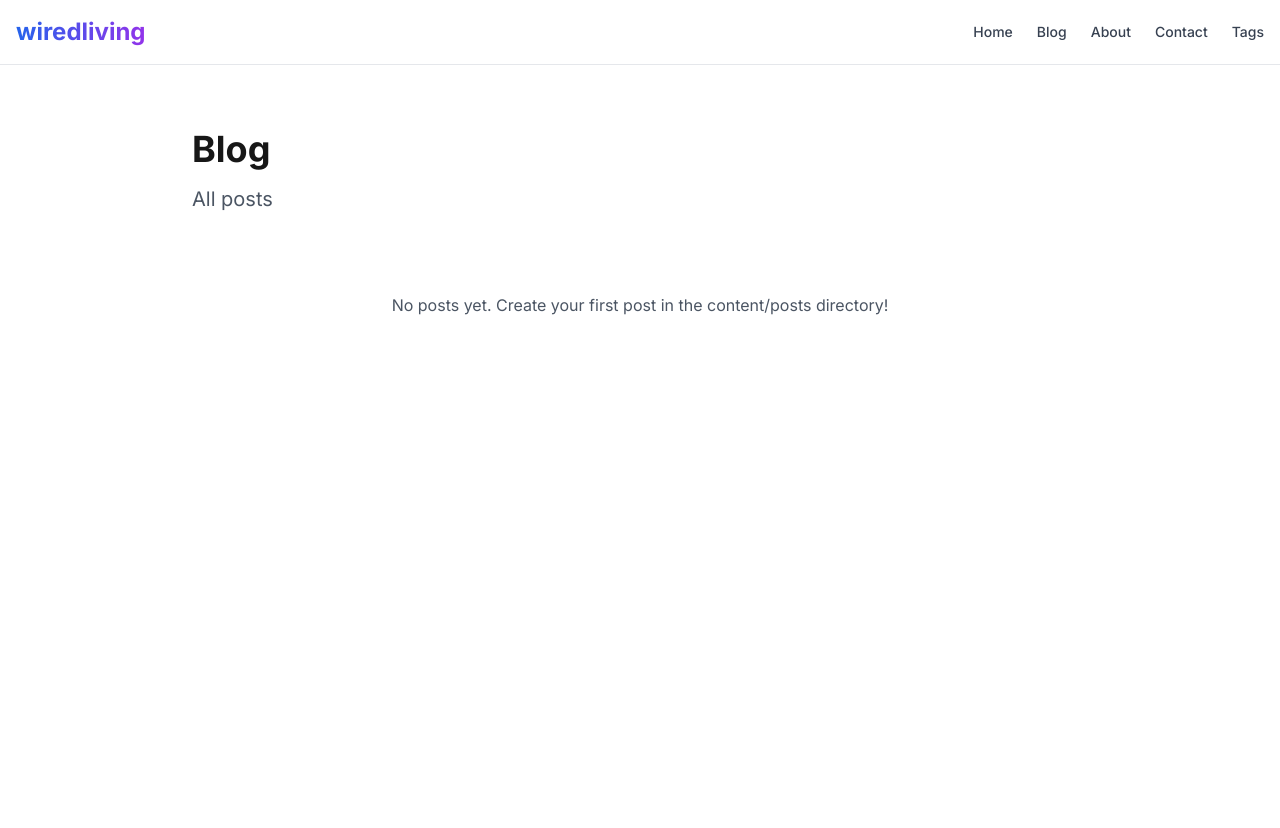
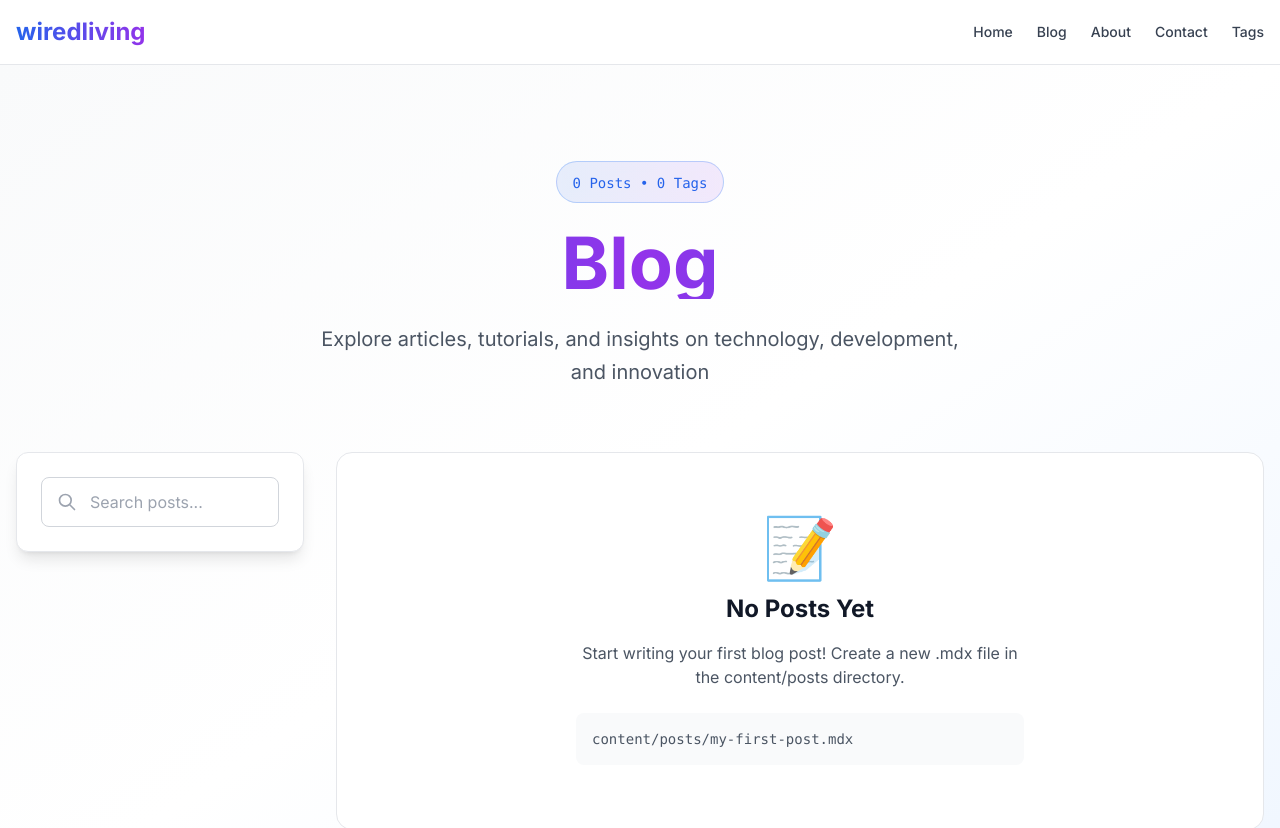
Before and after one commit to melloom/WiredLiving, a Next.js app: page /blog in a window 1280 px wide. Shown: the top 828 px of the page. Built offline with nearby package versions, Linux system fonts and the light colour scheme.

Commit message:
Redesign blog page with modern layout, featured post, filters, sidebar, and comprehensive SEO

```diff
--- a/app/blog/page.tsx
+++ b/app/blog/page.tsx
@@ -3,23 +3,52 @@ import Link from 'next/link';
 import { getAllPosts, getAllTags } from '@/lib/mdx';
 import { formatDate } from '@/lib/utils';
 import { siteConfig } from '@/config/site';
+import { PostCard } from '@/components/post-card';
+import { BlogFilters } from '@/components/blog-filters';
 
 export const metadata: Metadata = {
-  title: 'Blog',
-  description: 'Browse all blog posts and articles on ' + siteConfig.name,
+  title: 'Blog | All Posts & Articles',
+  description: `Browse all blog posts, articles, and tutorials on ${siteConfig.name}. Discover insights on technology, development, and innovation.`,
+  keywords: [
+    'Blog',
+    'Articles',
+    'Posts',
+    'Tutorials',
+    'Technology Blog',
+    'Development Blog',
+    'Tech Articles',
+    siteConfig.name,
+  ],
   openGraph: {
     title: `Blog | ${siteConfig.name}`,
-    description: 'Browse all blog posts and articles',
-    url: `${siteConfig.url}/blog`,
+    description: `Browse all blog posts, articles, and tutorials on ${siteConfig.name}.`,
+    ...(siteConfig.url && { url: `${siteConfig.url}/blog` }),
     siteName: siteConfig.name,
+    type: 'website',
+    images: [
+      {
+        url: siteConfig.ogImage || '/og-image.jpg',
+        width: 1200,
+        height: 630,
+        alt: 'Blog Page',
+      },
+    ],
+    locale: 'en_US',
   },
   twitter: {
     card: 'summary_large_image',
     title: `Blog | ${siteConfig.name}`,
-    description: 'Browse all blog posts and articles',
+    description: `Browse all blog posts, articles, and tutorials on ${siteConfig.name}.`,
+    images: [siteConfig.ogImage || '/og-image.jpg'],
   },
+  ...(siteConfig.url && {
     alternates: {
       canonical: `${siteConfig.url}/blog`,
+    },
+  }),
+  robots: {
+    index: true,
+    follow: true,
   },
 };
 
@@ -27,81 +56,165 @@ export default function BlogPage() {
   const posts = getAllPosts();
   const tags = getAllTags();
 
+  // Get featured post (most recent)
+  const featuredPost = posts[0];
+  const otherPosts = posts.slice(1);
+
+  // Create structured data
+  const blogPageSchema: Record<string, unknown> = {
+    '@context': 'https://schema.org',
+    '@type': 'Blog',
+    name: `Blog | ${siteConfig.name}`,
+    description: `Browse all blog posts, articles, and tutorials on ${siteConfig.name}`,
+    ...(siteConfig.url && { url: `${siteConfig.url}/blog` }),
+    blogPost: posts.slice(0, 10).map((post) => ({
+      '@type': 'BlogPosting',
+      headline: post.title,
+      description: post.description,
+      datePublished: post.date,
+      author: {
+        '@type': 'Person',
+        name: post.author,
+      },
+      ...(siteConfig.url && { url: `${siteConfig.url}/blog/${post.slug}` }),
+    })),
+  };
+
   return (
-    <main className="min-h-screen">
-      <div className="container mx-auto px-4 py-16">
-        <div className="max-w-4xl mx-auto">
-          <h1 className="text-4xl font-bold mb-4">Blog</h1>
-          <p className="text-xl text-gray-600 dark:text-gray-400 mb-8">
-            All posts
+    <>
+      <script
+        type="application/ld+json"
+        dangerouslySetInnerHTML={{ __html: JSON.stringify(blogPageSchema) }}
+      />
+      <main className="min-h-screen bg-gradient-to-br from-gray-50 via-white to-blue-50 dark:from-gray-950 dark:via-gray-900 dark:to-gray-950">
+        <div className="container mx-auto px-4 py-16 md:py-24">
+          <div className="max-w-7xl mx-auto">
+            {/* Hero Section */}
+            <div className="text-center mb-16">
+              <div className="inline-block mb-6">
+                <div className="px-4 py-2 bg-gradient-to-r from-blue-600/10 to-purple-600/10 dark:from-blue-600/20 dark:to-purple-600/20 backdrop-blur-sm border border-blue-500/30 dark:border-blue-400/30 rounded-full">
+                  <span className="text-sm font-mono text-blue-600 dark:text-blue-400">
+                    {posts.length} {posts.length === 1 ? 'Post' : 'Posts'} • {tags.length} {tags.length === 1 ? 'Tag' : 'Tags'}
+                  </span>
+                </div>
+              </div>
+              <h1 className="text-5xl md:text-6xl lg:text-7xl font-bold mb-6 bg-gradient-to-r from-blue-600 via-purple-600 to-blue-600 bg-clip-text text-transparent">
+                Blog
+              </h1>
+              <p className="text-xl text-gray-600 dark:text-gray-400 max-w-2xl mx-auto leading-relaxed">
+                Explore articles, tutorials, and insights on technology, development, and innovation
               </p>
+            </div>
 
+            {/* Featured Post */}
+            {featuredPost && (
+              <section className="mb-16">
+                <div className="flex items-center gap-3 mb-6">
+                  <div className="p-2 bg-yellow-100 dark:bg-yellow-900/30 rounded-lg">
+                    <svg className="w-6 h-6 text-yellow-600 dark:text-yellow-400" fill="none" stroke="currentColor" viewBox="0 0 24 24">
+                      <path strokeLinecap="round" strokeLinejoin="round" strokeWidth={2} d="M11.049 2.927c.3-.921 1.603-.921 1.902 0l1.519 4.674a1 1 0 00.95.69h4.915c.969 0 1.371 1.24.588 1.81l-3.976 2.888a1 1 0 00-.363 1.118l1.518 4.674c.3.922-.755 1.688-1.538 1.118l-3.976-2.888a1 1 0 00-1.176 0l-3.976 2.888c-.783.57-1.838-.197-1.538-1.118l1.518-4.674a1 1 0 00-.363-1.118l-3.976-2.888c-.784-.57-.38-1.81.588-1.81h4.914a1 1 0 00.951-.69l1.519-4.674z" />
+                    </svg>
+                  </div>
+                  <h2 className="text-3xl font-bold text-gray-900 dark:text-gray-100">
+                    Featured Post
+                  </h2>
+                </div>
+                <div className="bg-white dark:bg-gray-900 rounded-2xl p-8 border border-gray-200 dark:border-gray-800 shadow-lg hover:shadow-xl transition-shadow">
+                  <PostCard post={featuredPost} featured />
+                </div>
+              </section>
+            )}
+
+            {/* Filters and Posts Grid */}
+            <div className="grid lg:grid-cols-4 gap-8">
+              {/* Sidebar with Filters */}
+              <aside className="lg:col-span-1">
+                <div className="bg-white dark:bg-gray-900 rounded-xl p-6 border border-gray-200 dark:border-gray-800 shadow-lg sticky top-24">
+                  <BlogFilters tags={tags} />
+                </div>
+              </aside>
+
+              {/* Posts Grid */}
+              <div className="lg:col-span-3">
+                {posts.length === 0 ? (
+                  <div className="text-center py-16 bg-white dark:bg-gray-900 rounded-2xl border border-gray-200 dark:border-gray-800">
+                    <div className="text-6xl mb-4">📝</div>
+                    <h2 className="text-2xl font-bold mb-4 text-gray-900 dark:text-gray-100">
+                      No Posts Yet
+                    </h2>
+                    <p className="text-gray-600 dark:text-gray-400 mb-6 max-w-md mx-auto">
+                      Start writing your first blog post! Create a new .mdx file in the content/posts directory.
+                    </p>
+                    <div className="bg-gray-50 dark:bg-gray-800 rounded-lg p-4 max-w-md mx-auto text-left">
+                      <p className="text-sm text-gray-600 dark:text-gray-400 font-mono">
+                        content/posts/my-first-post.mdx
+                      </p>
+                    </div>
+                  </div>
+                ) : (
+                  <>
+                    {otherPosts.length > 0 && (
+                      <div className="mb-6">
+                        <h2 className="text-2xl font-bold text-gray-900 dark:text-gray-100 mb-2">
+                          All Posts
+                        </h2>
+                        <p className="text-gray-600 dark:text-gray-400">
+                          {otherPosts.length} {otherPosts.length === 1 ? 'post' : 'posts'} to explore
+                        </p>
+                      </div>
+                    )}
+
+                    <div className="grid md:grid-cols-2 gap-6">
+                      {otherPosts.map((post) => (
+                        <PostCard key={post.slug} post={post} />
+                      ))}
+                    </div>
+
+                    {/* Empty state if no other posts */}
+                    {otherPosts.length === 0 && featuredPost && (
+                      <div className="text-center py-12 bg-white dark:bg-gray-900 rounded-xl border border-gray-200 dark:border-gray-800">
+                        <p className="text-gray-600 dark:text-gray-400">
+                          Check back soon for more posts!
+                        </p>
+                      </div>
+                    )}
+                  </>
+                )}
+              </div>
+            </div>
+
+            {/* Quick Links */}
             {tags.length > 0 && (
-            <div className="mb-8">
-              <h2 className="text-lg font-semibold mb-4">Tags</h2>
-              <div className="flex flex-wrap gap-2">
-                {tags.map((tag) => (
+              <section className="mt-16">
+                <div className="bg-gradient-to-br from-blue-50 to-purple-50 dark:from-gray-900 dark:to-gray-800 rounded-2xl p-8 border border-blue-200 dark:border-blue-800">
+                  <h2 className="text-2xl font-bold mb-6 text-gray-900 dark:text-gray-100">
+                    Explore by Topic
+                  </h2>
+                  <div className="flex flex-wrap gap-3">
+                    {tags.slice(0, 10).map((tag) => (
                       <Link
                         key={tag}
-                    href={`/blog/tag/${tag}`}
-                    className="px-3 py-1 bg-gray-100 dark:bg-gray-800 rounded-full text-sm hover:bg-gray-200 dark:hover:bg-gray-700 transition-colors"
+                        href={`/blog/tag/${encodeURIComponent(tag)}`}
+                        className="px-4 py-2 bg-white dark:bg-gray-800 text-gray-900 dark:text-gray-100 rounded-full border border-gray-200 dark:border-gray-700 hover:border-blue-500 dark:hover:border-blue-500 hover:bg-blue-50 dark:hover:bg-blue-900/20 transition-all"
                       >
                         {tag}
                       </Link>
                     ))}
+                    {tags.length > 10 && (
+                      <Link
+                        href="/tags"
+                        className="px-4 py-2 bg-gradient-to-r from-blue-600 to-purple-600 text-white rounded-full hover:from-blue-700 hover:to-purple-700 transition-all font-medium"
+                      >
+                        View All Tags →
+                      </Link>
+                    )}
                   </div>
                 </div>
-          )}
-
-          {posts.length === 0 ? (
-            <div className="text-center py-12">
-              <p className="text-gray-600 dark:text-gray-400 mb-4">
-                No posts yet. Create your first post in the content/posts directory!
-              </p>
-            </div>
-          ) : (
-            <div className="space-y-8">
-              {posts.map((post) => (
-                <article
-                  key={post.slug}
-                  className="border-b border-gray-200 dark:border-gray-800 pb-8"
-                >
-                  <Link href={`/blog/${post.slug}`}>
-                    <h2 className="text-2xl font-semibold mb-2 hover:text-gray-600 dark:hover:text-gray-400 transition-colors">
-                      {post.title}
-                    </h2>
-                  </Link>
-                  <p className="text-gray-600 dark:text-gray-400 mb-4">
-                    {post.description}
-                  </p>
-                  <div className="flex items-center justify-between text-sm text-gray-500 dark:text-gray-500">
-                    <div className="flex items-center gap-4">
-                      <span>{formatDate(post.date)}</span>
-                      <span>by {post.author}</span>
-                      {post.readingTime && (
-                        <span>{post.readingTime} min read</span>
-                      )}
-                    </div>
-                    {post.tags.length > 0 && (
-                      <div className="flex gap-2">
-                        {post.tags.map((tag) => (
-                          <Link
-                            key={tag}
-                            href={`/blog/tag/${tag}`}
-                            className="px-2 py-1 bg-gray-100 dark:bg-gray-800 rounded text-xs hover:bg-gray-200 dark:hover:bg-gray-700 transition-colors"
-                          >
-                            {tag}
-                          </Link>
-                        ))}
-                      </div>
-                    )}
-                  </div>
-                </article>
-              ))}
-            </div>
+              </section>
             )}
           </div>
         </div>
       </main>
+    </>
   );
 }
--- /dev/null
+++ b/components/blog-filters.tsx
@@ -0,0 +1,70 @@
+'use client';
+
+import { useState } from 'react';
+import Link from 'next/link';
+
+interface BlogFiltersProps {
+  tags: string[];
+  selectedTag?: string;
+}
+
+export function BlogFilters({ tags, selectedTag }: BlogFiltersProps) {
+  const [searchQuery, setSearchQuery] = useState('');
+
+  return (
+    <div className="space-y-6">
+      {/* Search Bar */}
+      <div className="relative">
+        <input
+          type="text"
+          placeholder="Search posts..."
+          value={searchQuery}
+          onChange={(e) => setSearchQuery(e.target.value)}
+          className="w-full px-4 py-3 pl-12 rounded-lg border border-gray-300 dark:border-gray-700 bg-white dark:bg-gray-900 text-gray-900 dark:text-gray-100 focus:ring-2 focus:ring-blue-500 focus:border-transparent transition-all"
+        />
+        <svg
+          className="absolute left-4 top-1/2 transform -translate-y-1/2 w-5 h-5 text-gray-400"
+          fill="none"
+          stroke="currentColor"
+          viewBox="0 0 24 24"
+        >
+          <path strokeLinecap="round" strokeLinejoin="round" strokeWidth={2} d="M21 21l-6-6m2-5a7 7 0 11-14 0 7 7 0 0114 0z" />
+        </svg>
+      </div>
+
+      {/* Tags Filter */}
+      {tags.length > 0 && (
+        <div>
+          <h3 className="text-sm font-semibold text-gray-700 dark:text-gray-300 mb-3">
+            Filter by Tag
+          </h3>
+          <div className="flex flex-wrap gap-2">
+            <Link
+              href="/blog"
+              className={`px-4 py-2 rounded-full text-sm font-medium transition-all ${
+                !selectedTag
+                  ? 'bg-gradient-to-r from-blue-600 to-purple-600 text-white shadow-md'
+                  : 'bg-gray-100 dark:bg-gray-800 text-gray-700 dark:text-gray-300 hover:bg-gray-200 dark:hover:bg-gray-700'
+              }`}
+            >
+              All Posts
+            </Link>
+            {tags.map((tag) => (
+              <Link
+                key={tag}
+                href={`/blog/tag/${encodeURIComponent(tag)}`}
+                className={`px-4 py-2 rounded-full text-sm font-medium transition-all ${
+                  selectedTag === tag
+                    ? 'bg-gradient-to-r from-blue-600 to-purple-600 text-white shadow-md'
+                    : 'bg-gray-100 dark:bg-gray-800 text-gray-700 dark:text-gray-300 hover:bg-gray-200 dark:hover:bg-gray-700'
+                }`}
+              >
+                {tag}
+              </Link>
+            ))}
+          </div>
+        </div>
+      )}
+    </div>
+  );
+}
```
Also changed, not shown: components/keyboard-shortcut.tsx (added, +31 -0 lines). Lines whose indentation alone changed are shown as unchanged.
